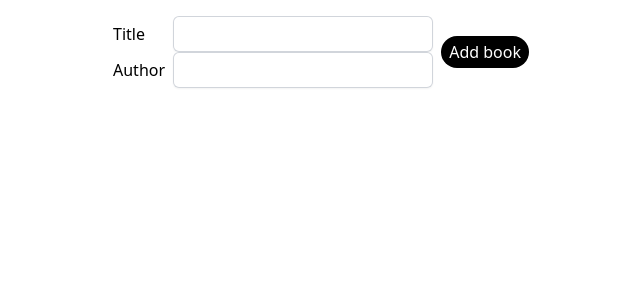
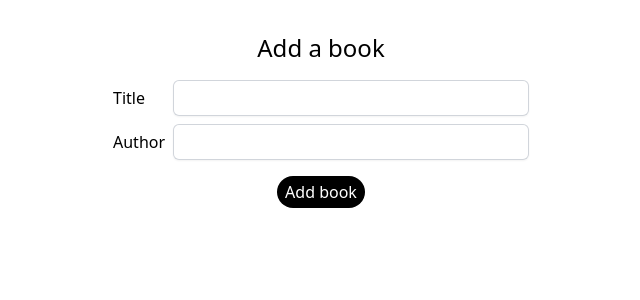
Before and after one commit to hwride/my-books, a Next.js app: page /addBook in a window 1280 px wide. Shown: the top 300 px of the page, without its empty margins (319-959 px from the left). Built offline with nearby package versions, Linux system fonts and the light colour scheme.

Commit message:
Improve add book styling a little.

```diff
--- a/pages/addBook.tsx
+++ b/pages/addBook.tsx
@@ -2,6 +2,8 @@ import { Status } from '@prisma/client'
 import React, { FormEvent, useState } from 'react'
 import { Button } from '@/components/Button'
 import { clsx } from 'clsx'
+import Head from 'next/head'
+import { coreDictionary } from '@/components/dictionary/core'
 
 export default function AddBook() {
   const [isUpdatePending, setIsUpdatePending] = useState(false)
@@ -38,12 +40,19 @@ export default function AddBook() {
   }
 
   return (
+    <main className="mx-auto max-w-screen-md pt-8">
+      <Head>
+        <title>{`${coreDictionary.siteName} | add a book`}</title>
+        <meta name="robots" content="noindex" />
+      </Head>
+      <h1 className="mx-auto w-fit text-2xl">Add a book</h1>
       <form
         action="/api/book"
         method="post"
-      className="mx-auto grid max-w-md grid-cols-[auto_1fr_auto] grid-rows-2 items-center gap-x-2 p-4"
+        className="mx-auto max-w-md p-4"
         onSubmit={(e) => addBook(e)}
       >
+        <div className="mb-4 grid grid-cols-[auto_1fr] grid-rows-2 items-center gap-x-2 gap-y-2">
           <label htmlFor="new-book-title" className="row-start-1 block">
             Title
           </label>
@@ -68,10 +77,12 @@ export default function AddBook() {
             required
             className="col-start-2 row-start-2 self-stretch"
           />
-      <Button className="row-span-2" disabled={isUpdatePending}>
+        </div>
+        <Button className="mx-auto block" disabled={isUpdatePending}>
           Add book
         </Button>
       </form>
+    </main>
   )
 }
 function AddBookInput({
```
Lines whose indentation alone changed are shown as unchanged.
